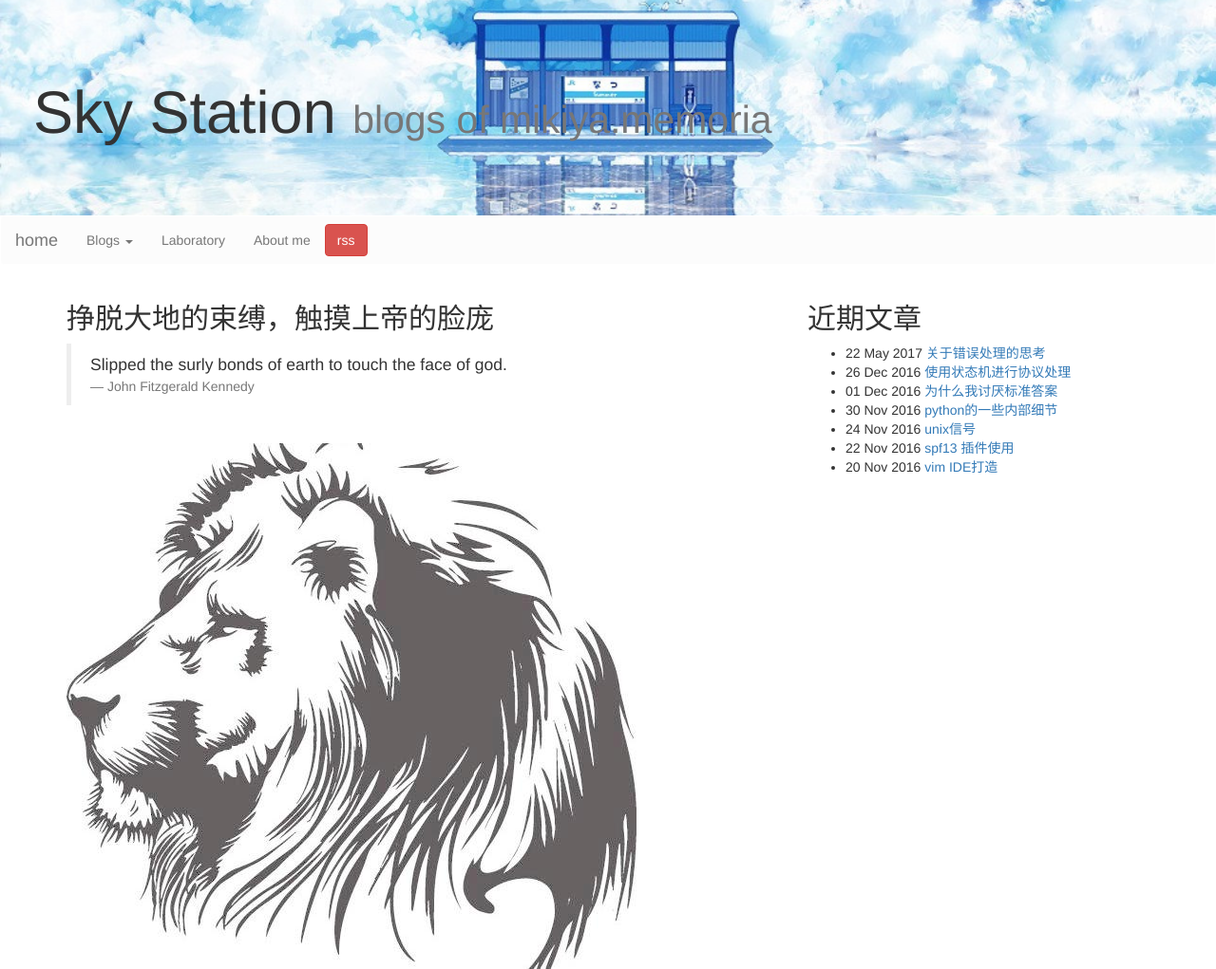
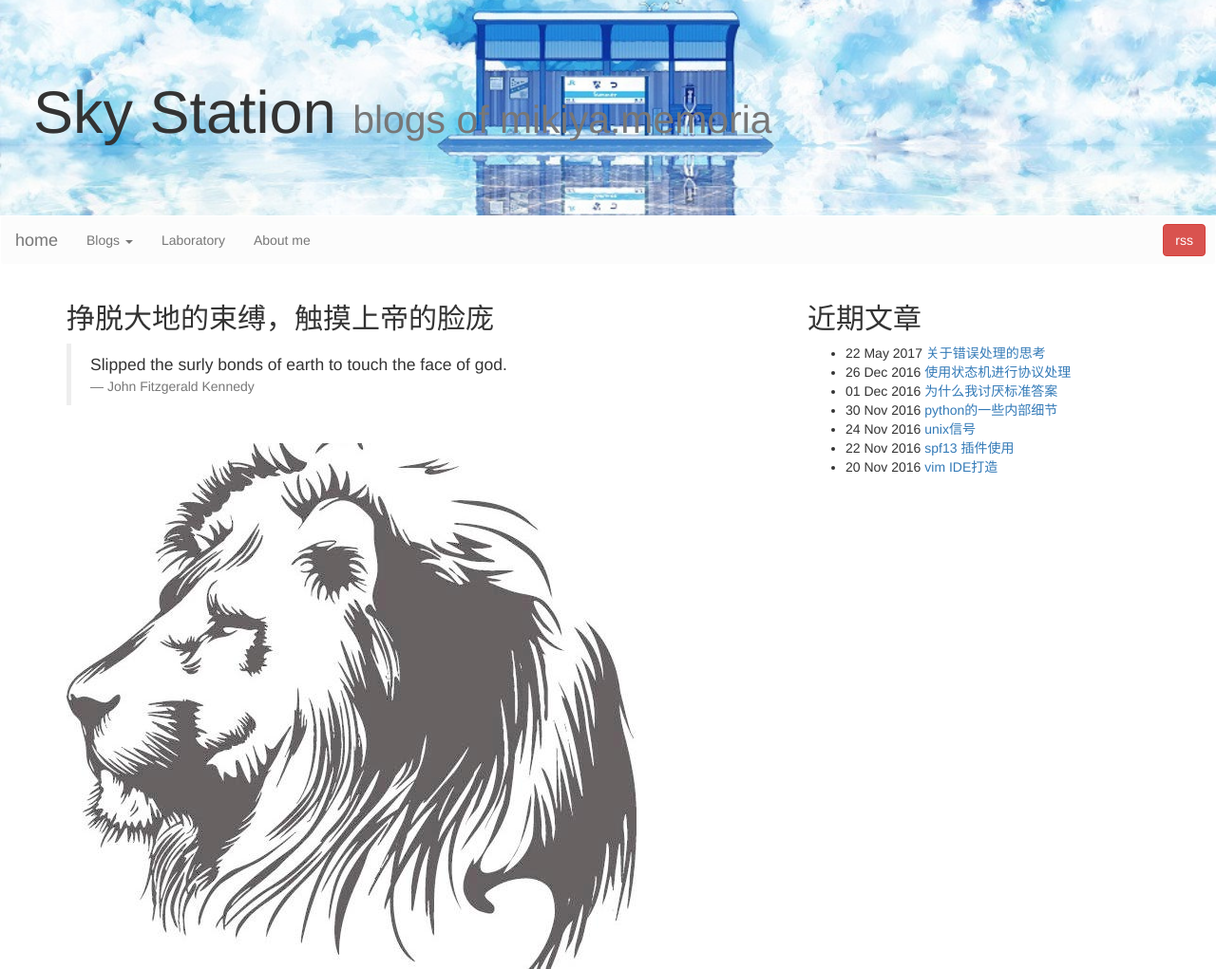
Before and after one commit to mikiya1991/mikiya_blog_pages, a Jekyll site: the page built from index.html, in a window 1280 px wide. Shown: the whole page at 95% size. Built offline with Jekyll 4.4.1, drawn with Linux system fonts in a browser that asks for light colours; nearby versions of some CDN libraries.

Commit message:
fix(rss): fix rss xml

```diff
--- a/_includes/navbar.html
+++ b/_includes/navbar.html
@@ -23,19 +23,19 @@
 </div>
 
 <nav class="navbar navbar-default">
-	<div class="container-fluid">
+	<div class="container-fluid" style="margin-right: 10px">
 		<div class="navbar-header"><a href="{{ site.url }}" class="navbar-brand">home</a></div>
 		<ul class="nav navbar-nav">
 			<li class="dropdown"><a class="dropdown-toggle" data-toggle="dropdown" href="#">Blogs <span class="caret"></span></a>
-		        <ul class="dropdown-menu">
+				<ul class="dropdown-menu">
 					{% for post in site.posts %}
 					<li><a href="{{ post.url }}">{{ post.title }}</a></li>
 					{% endfor %}
-		        </ul>
-      		</li>
+				</ul>
+			</li>
 			<li><a href="#">Laboratory</a></li>
 			<li><a href="/about_me.html">About me</a></li>
 		</ul>
-		<a href="/rss.xml" class="btn btn-danger navbar-btn">rss</a>
+		<a href="/rss.xml" class="btn btn-danger navbar-btn navbar-right">rss</a>
 	</div>
 </nav>
```
Also changed, not shown: rss.xml (+2 -1 lines).
